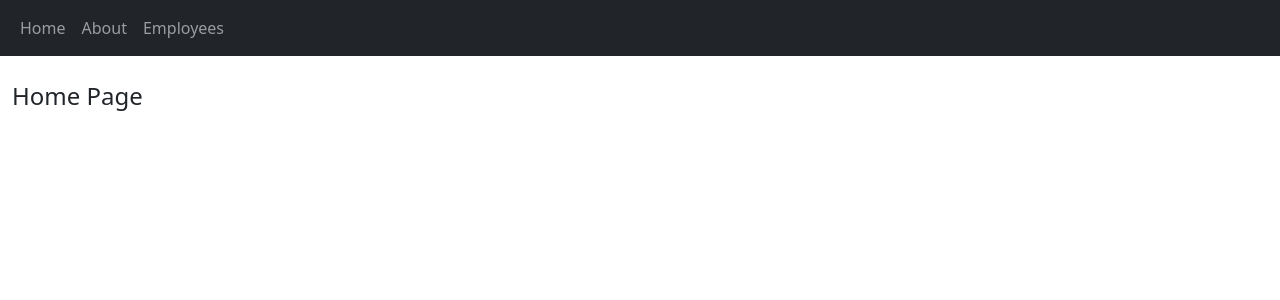
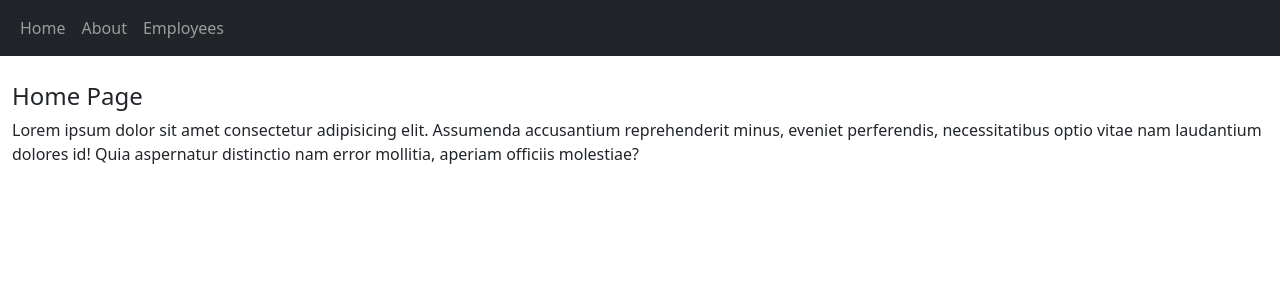
Before and after one commit to nayeftechno/next-2022, a Next.js app: page / in a window 1280 px wide. Shown: the top 300 px of the page. Built offline with nearby package versions, Linux system fonts and the light colour scheme.

Commit message:
Commit Changes

```diff
--- a/pages/404.tsx
+++ b/pages/404.tsx
@@ -16,8 +16,8 @@ const NotFoundPage: NextPage = () => {
         <RenderHead title='404' />
         <div className='row'>
             <Flex>
+            <h4>Not Found Page</h4>
                 <div className='col-md-12'>
-                    <h4>Not Found Page</h4>
                     <button onClick={() => push('/')} className='btn btn-success'>Back To Home</button>
                 </div>
             </Flex>
--- a/pages/about.tsx
+++ b/pages/about.tsx
@@ -5,8 +5,8 @@ const AboutPage: NextPage = (): JSX.Element => {
     return (<>
         <RenderHead title='About' />
         <div className='row'>
+        <h4>About Page</h4>
             <div className='col-md-12'>
-                <h4>About Page</h4>
             </div>
         </div>
     </>);
--- a/pages/employees/index.tsx
+++ b/pages/employees/index.tsx
@@ -6,8 +6,8 @@ const EmployeesPage : NextPage = () : JSX.Element=>{
     return(<>
     <RenderHead title='Employees'/>
     <div className='row'>
+    <h4>Employees Page</h4>
         <div className='col-md-12'>
-            <h4>Employees Page</h4>
             <EmployeesList/>
         </div>
     </div>
--- a/pages/index.tsx
+++ b/pages/index.tsx
@@ -5,8 +5,9 @@ const HomePage: NextPage = (): JSX.Element => {
   return (<>
     <RenderHead title='Home' />
     <div className='row'>
+    <h4>Home Page</h4>
       <div className='col-md-12'>
-        <h4>Home Page</h4>
+        <p>Lorem ipsum dolor sit amet consectetur adipisicing elit. Assumenda accusantium reprehenderit minus, eveniet perferendis, necessitatibus optio vitae nam laudantium dolores id! Quia aspernatur distinctio nam error mollitia, aperiam officiis molestiae?</p>
       </div>
     </div>
   </>);
```
Also changed, not shown: 1 other file (tests, documents, lock files or other folders).
